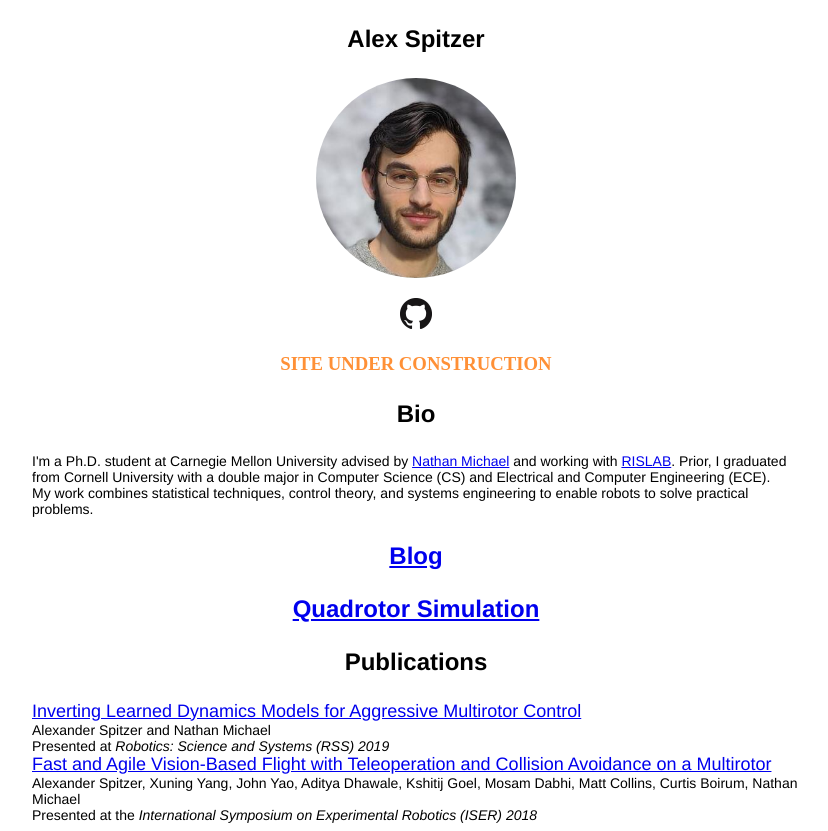
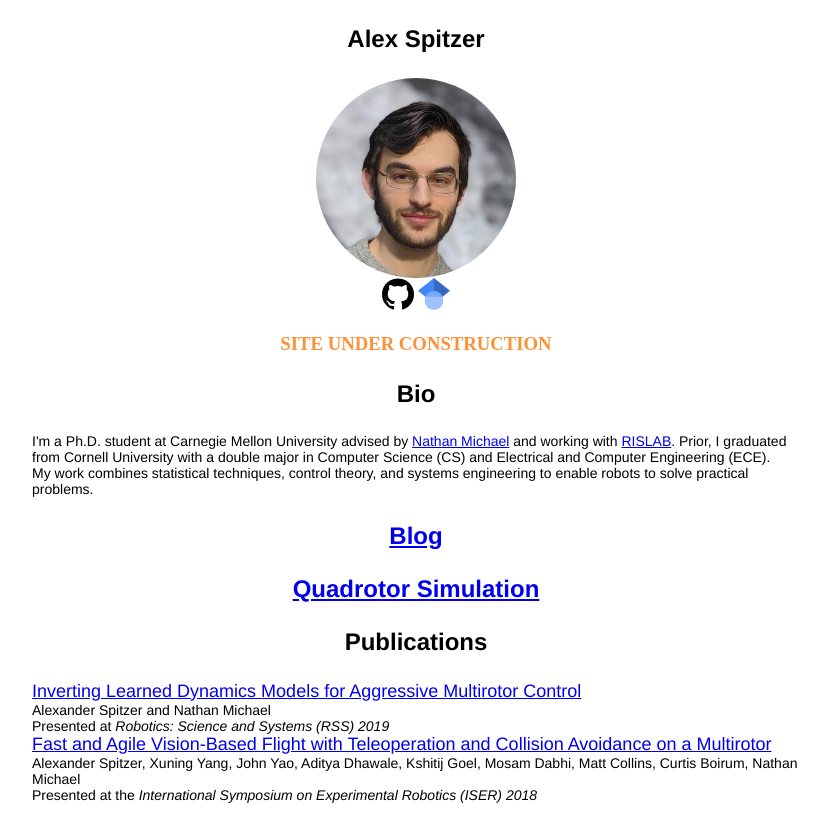
Before and after one commit to alspitz/alspitz.github.io, a plain HTML site: page index.html in a window 1280 px wide. Shown: the whole page, without its empty margins (224-1052 px from the left). Drawn offline with Linux system fonts and the light colour scheme.

Commit message:
Add google scholar link

```diff
--- a/index.html
+++ b/index.html
@@ -24,9 +24,14 @@
   <img class="main" src=images/profile.jpg>
 </div>
 
-<a class="ext" href="https://github.com/pumaking">
-  <img src="images/github_logo.png" alt="Alex Spitzer's GitHub" class="footer-logo" />
+<div style="text-align: center;">
+<a class="ext" target="_blank" href="https://github.com/pumaking">
+  <img src="images/github_logo.svg" style="width:32px;height:32px" alt="Alex Spitzer's GitHub"/>
 </a>
+<a class="ext" target="_blank" href="https://scholar.google.com/citations?user=1MrfrlgAAAAJ&hl=en">
+  <img src="images/scholar_logo.svg" style="width:32px;height:32px" alt="Alex Spitzer's Google Scholar"/>
+</a>
+</div>
 
 <h3 style="text-align: center; color: #ff9036;"> SITE UNDER CONSTRUCTION </h3>
 
--- a/main.css
+++ b/main.css
@@ -13,8 +13,9 @@ h1, h2, p, li {
 
 .ext {
   margin-top: 20px;
-  display: block;
+  display: inline;
   text-align: center;
+  text-decoration: none;
 }
 
 h1, h2 {
```
Also changed, not shown: images/github_logo.png (deleted), images/github_logo.svg (added), images/scholar_logo.svg (added).
